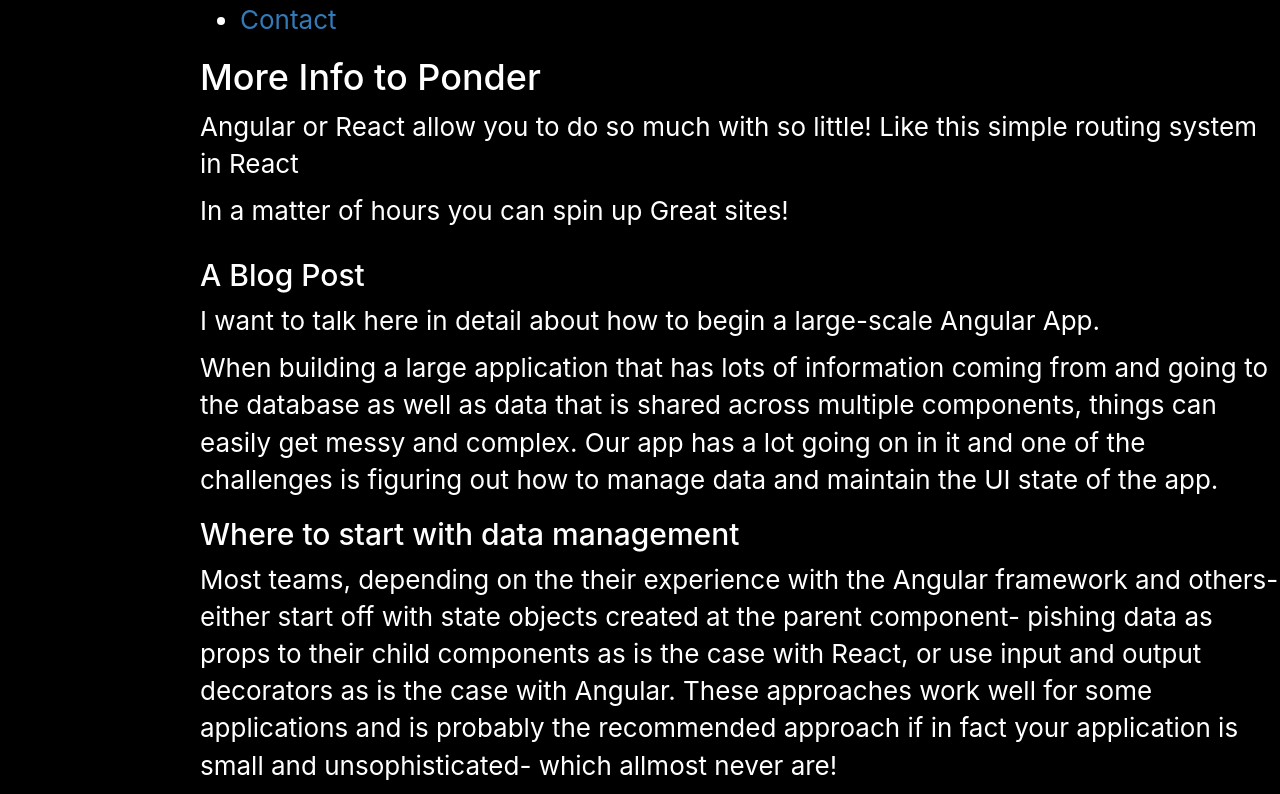
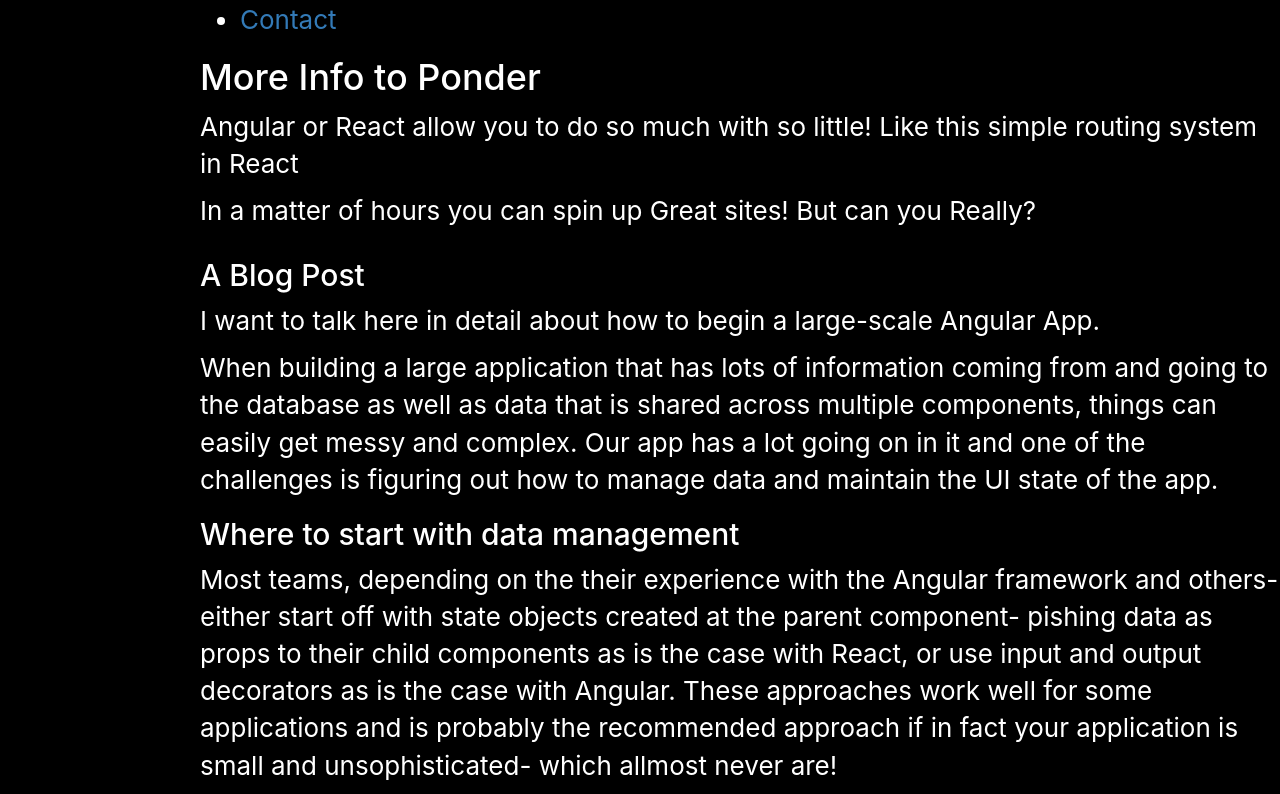
Before and after one commit to kendallmark3/introduction, a React (Create React App) app: page / in a window 1280 px wide. Shown: the part 765-1559 px from the top of the page. Built offline with nearby package versions, Linux system fonts and the light colour scheme.

Commit message:
blogchange

```diff
--- a/src/App.js
+++ b/src/App.js
@@ -92,7 +92,7 @@
             Angular or React allow you to do so much with so little! Like this simple routing system in React
           </p>
           <p>
-           In a matter of hours you can spin up Great sites!
+           In a matter of hours you can spin up Great sites! But can you Really?
           </p>
         </div>
       );
```
